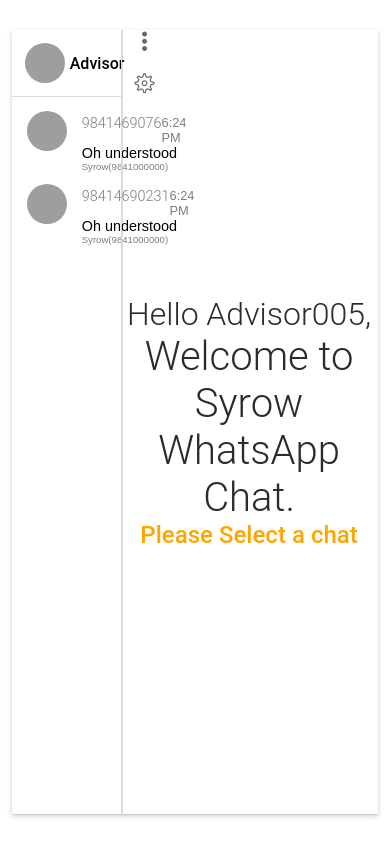
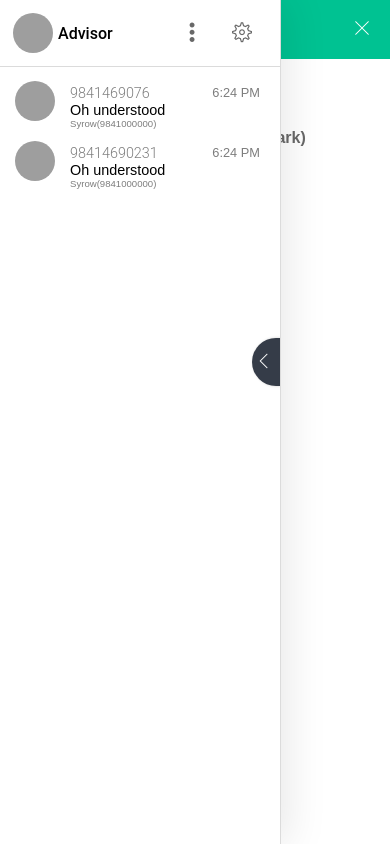
Before and after one commit to AnujMgr/syrow, a React (Create React App) app: page / in a window 390 px wide. Built offline with nearby package versions, Linux system fonts and the light colour scheme; grey boxes are pictures that could not be loaded; a web font is replaced by a local one.

Commit message:
responsive contactList

```diff
--- a/src/Components/Chat/Chat.js
+++ b/src/Components/Chat/Chat.js
@@ -12,7 +12,7 @@ import {
 import { AppConsumer } from "../../ContextApi/context";
 
 import { UserAvtar, Message, MessageBox } from "../../Components";
-import { StylePrimaryButton,StyleSpan } from "../../Style";
+import { StylePrimaryButton, StyleSpan } from "../../Style";
 
 const Home = (props) => {
 
--- a/src/Components/Chat/style.js
+++ b/src/Components/Chat/style.js
@@ -1,10 +1,21 @@
 import styled from "styled-components";
 
 export const StyleChatContainer = styled.div`
-	width: 69.5%;
+	width: 69.9%;
 	border-left: 1px solid #dbdbdb;
 	margin: 0 -2px;
 	position: relative;
+	@media only screen and (max-width: 992px){
+    	position: fixed;
+    	width: 100%;
+    	top:0;
+    	bottom: 0;
+    	right: 0;
+    }
+    @media only screen and (max-width: 768px){
+    	width: 100%;
+    	bottom: 0;
+    }
 `;
 
 export const StyleChatHeader = styled.div`
@@ -25,6 +36,9 @@ export const StyleChatBody = styled.div`
 	height: calc(100vh - 203px);
 	overflow-x: hidden;
 	overflow-y: auto;
+	@media only screen and (max-width: 992px){
+		height: calc(100vh - 150px);
+    }
 `;
 
 export const StyleChatDetails = styled.div`
--- a/src/Components/ContactList/ContactList.js
+++ b/src/Components/ContactList/ContactList.js
@@ -7,16 +7,20 @@ import {
 	StyleContactList,
 	StyleSingleContact,
 	StyleChatDetails,
-
-
+	StylePannelTrigger
 } from "./style";
 
 import { UserAvtar } from "../../Components";
-import { StyleSpan,StylePrimaryButton } from "../../Style";
+import { StyleSpan, StylePrimaryButton } from "../../Style";
 
 const ContactList = (props) => {
+
 	return (
-		<StyleContactContainer>
+		<StyleContactContainer isOpen = { props.isOpen }>
+			<StylePannelTrigger onClick = {() => props.toggleContact() } >
+				<i className="ti-angle-left"></i>
+			</StylePannelTrigger>
+
 			<StyleContactHeader>
 				<UserAvtar/>
 				<StyleUserName size = "16px" bold>Advisor</StyleUserName>
@@ -24,7 +28,7 @@ const ContactList = (props) => {
 					<StylePrimaryButton>
 						<i className="icon icon-options-vertical font-20"></i>
 					</StylePrimaryButton>
-					<StylePrimaryButton  title="Attach" onClick = {() => props.showSideNav()}>
+				<StylePrimaryButton title="Attach" onClick = {() => {props.toggleSideNav();props.toggleContact()}}>
 						<i className="btn icon ti-settings font-20"></i>
 					</StylePrimaryButton>
 				</div>
@@ -39,7 +43,7 @@ const ContactList = (props) => {
 									<StyleSingleContact key= {contact.id}>
 										<UserAvtar />
 
-										<StyleChatDetails onClick ={() => context.handleChatMessages(contact.id) }>
+										<StyleChatDetails onClick = {() => context.handleChatMessages(contact.id) }>
 											<div className="d-flex-sb">
 												<StyleUserName
 													size = { '0.9rem' }
--- a/src/Components/ContactList/style.js
+++ b/src/Components/ContactList/style.js
@@ -1,9 +1,32 @@
 import styled from "styled-components";
 
 export const StyleContactContainer = styled.div`
+	border-right: 1px solid #dbdbdb;
 	width: 30%;
-	border-right: 1px solid #dbdbdb;
-
+	@media only screen and (max-width: 992px){
+		width: ${props => props.isOpen ? '40%' : '0px'};
+	    height: 100%;
+	    position: relative;
+	    z-index: 2;
+		top: 0;
+		left: 0;
+		background-color: #fff;
+		overflow-x: hidden;
+		transition: 0.5s;
+		box-shadow: 5px 1px 40px rgba(0, 0, 0, 0.1)
+	}
+	@media only screen and (max-width: 768px){
+	    width: ${props => props.isOpen ? '280px' : '0px'};
+	    height: 100%;
+	    position: relative;
+	    z-index: 2;
+		top: 0;
+		left: 0;
+		background-color: #fff;
+		overflow-x: hidden;
+		transition: 0.5s;
+		box-shadow: 5px 1px 40px rgba(0, 0, 0, 0.1)
+	}
 `;
 
 export const StyleContactHeader = styled.div`
@@ -44,3 +67,24 @@ export const StyleChatDetails = styled.div`
 	padding: 4px 10px;
 	flex-grow: 1;
 `;
+
+
+export const StylePannelTrigger = styled.div`
+	display: none;
+	cursor: pointer;
+	position: absolute;
+	right: 0;
+	top: 40%;
+	z-index: 1;
+	background-color: #353c48;
+	color: #fff;
+	-webkit-box-shadow: 1px 0 3px rgba(0, 0, 0, 0.2);
+	box-shadow: 1px 0 3px
+	rgba(0, 0, 0, 0.2);
+	border-radius: 100px 0px 0px 100px;
+	line-height: 1;
+	padding: 15px 8px 15px 4px;
+	@media only screen and (max-width: 992px){
+		display: block;
+	}
+`;
--- a/src/Components/SideNav/SideNav.js
+++ b/src/Components/SideNav/SideNav.js
@@ -2,18 +2,17 @@ import React from "react";
 import { StyleSideNav, StyleSideNavHeader,StyleTitle,StyleSideNavBody } from "./style";
 
 import { ColorOption } from "../../Components";
-import { StylePrimaryButton } from "../../Style";
 
 const SideNav = (props) => {
 
 	return (
-		<StyleSideNav width = {props.width}>
+		<StyleSideNav isNavOpen = {props.isNavOpen}>
+
 			<StyleSideNavHeader>
 				<StyleTitle> Theme Modify </StyleTitle>
-
-				<StylePrimaryButton onClick = {() => props.hideSideNav()} >
+				<span onClick = {() => props.toggleSideNav()} >
 					<i className="ti-close right-side-toggle"></i>
-				</StylePrimaryButton>
+				</span>
 			</StyleSideNavHeader>
 
 			<StyleSideNavBody>
--- a/src/Components/SideNav/style.js
+++ b/src/Components/SideNav/style.js
@@ -2,7 +2,7 @@ import styled from "styled-components";
 
 export const StyleSideNav = styled.div`
 	height: 100%;
-	width: ${props => props.width};
+	width: ${props => props.isNavOpen ? '250px' : '0px'};
 	position: fixed;
 	z-index: 1;
 	top: 0;
@@ -10,7 +10,10 @@ export const StyleSideNav = styled.div`
 	background-color: #fff;
 	overflow-x: hidden;
 	transition: 0.5s;
-	box-shadow: 5px 1px 40px rgba(0, 0, 0, 0.1)
+	box-shadow: 5px 1px 40px rgba(0, 0, 0, 0.1);
+	span {
+		cursor: pointer;
+	}
 `;
 
 export const StyleTitle = styled.span`
--- a/src/views/HomePage/Home.js
+++ b/src/views/HomePage/Home.js
@@ -1,28 +1,36 @@
 import React , { useState }  from "react";
-import { StyleWrapper } from "./style";
+import { StyleWrapper,StylePannelTrigger } from "./style";
 
 import { Chat, ContactList, SideNav } from "../../Components";
 
 const Home = (props) => {
 
-	const [width, setWidth] = useState('0px');
-	const hideSideNav = () => {
-	    setWidth('0')
+	const [isNavOpen, setNavOpen] = useState(true);
+	const [isOpen, setIsOpen] = useState(true);
+
+	const toggleSideNav = () => {
+		(isNavOpen) ? setNavOpen(false) : setNavOpen(true);
 	}
 
-	const showSideNav = () => {
-	    setWidth('250px')
+	const toggleContact = () => {
+		(isOpen) ? setIsOpen(false) : setIsOpen(true)
 	}
+
 	return (
 		<StyleWrapper>
+			<ContactList
+				isOpen = { isOpen }
+				toggleSideNav = { toggleSideNav }
+				toggleContact = { toggleContact }
+				/>
 
-			<ContactList showSideNav = { showSideNav }/>
-
+			<StylePannelTrigger onClick = {() => toggleContact() }>
+				<i className="ti-angle-right"></i>
+			</StylePannelTrigger>
 			<Chat />
-
 			<SideNav
-				width = {width}
-				hideSideNav = { hideSideNav }
+				isNavOpen = { isNavOpen }
+				toggleSideNav = { toggleSideNav }
 			/>
 
 		</StyleWrapper>
--- a/src/views/HomePage/style.js
+++ b/src/views/HomePage/style.js
@@ -14,4 +14,29 @@ export const StyleWrapper = styled.div`
 	min-height: 200px;
 	box-shadow: 0 1px 1px 0 rgba(0, 0, 0, .06), 0 2px 5px 0
     rgba(0, 0, 0, .2);
+    @media only screen and (max-width: 992px){
+    	width: 100%;
+		height: 100vh;
+
+    }
 `;
+
+export const StylePannelTrigger = styled.div`
+	display: none;
+	cursor: pointer;
+	position: absolute;
+	left: 0;
+	top: 40%;
+	z-index: 1;
+	background-color: #353c48;
+	color: #fff;
+	-webkit-box-shadow: 1px 0 3px rgba(0, 0, 0, 0.2);
+	box-shadow: 1px 0 3px
+	rgba(0, 0, 0, 0.2);
+	border-radius:  0px 100px 100px 0px ;
+	line-height: 1;
+	padding: 15px 8px 15px 4px;
+	@media only screen and (max-width: 992px){
+		display: block;
+	}
+`;
--- a/src/views/LoginPage/style.js
+++ b/src/views/LoginPage/style.js
@@ -35,7 +35,7 @@ export const StyleLoginBox = styled.div`
 	      font-size: 0.9rem;
 	    }
     }
-    @media only screen and (max-width: 728px){
+    @media only screen and (max-width: 992px){
 	    width: 100%;
 	  }
 `;
```
Also changed, not shown: public/font-awesome/css/font-awesome.css.
